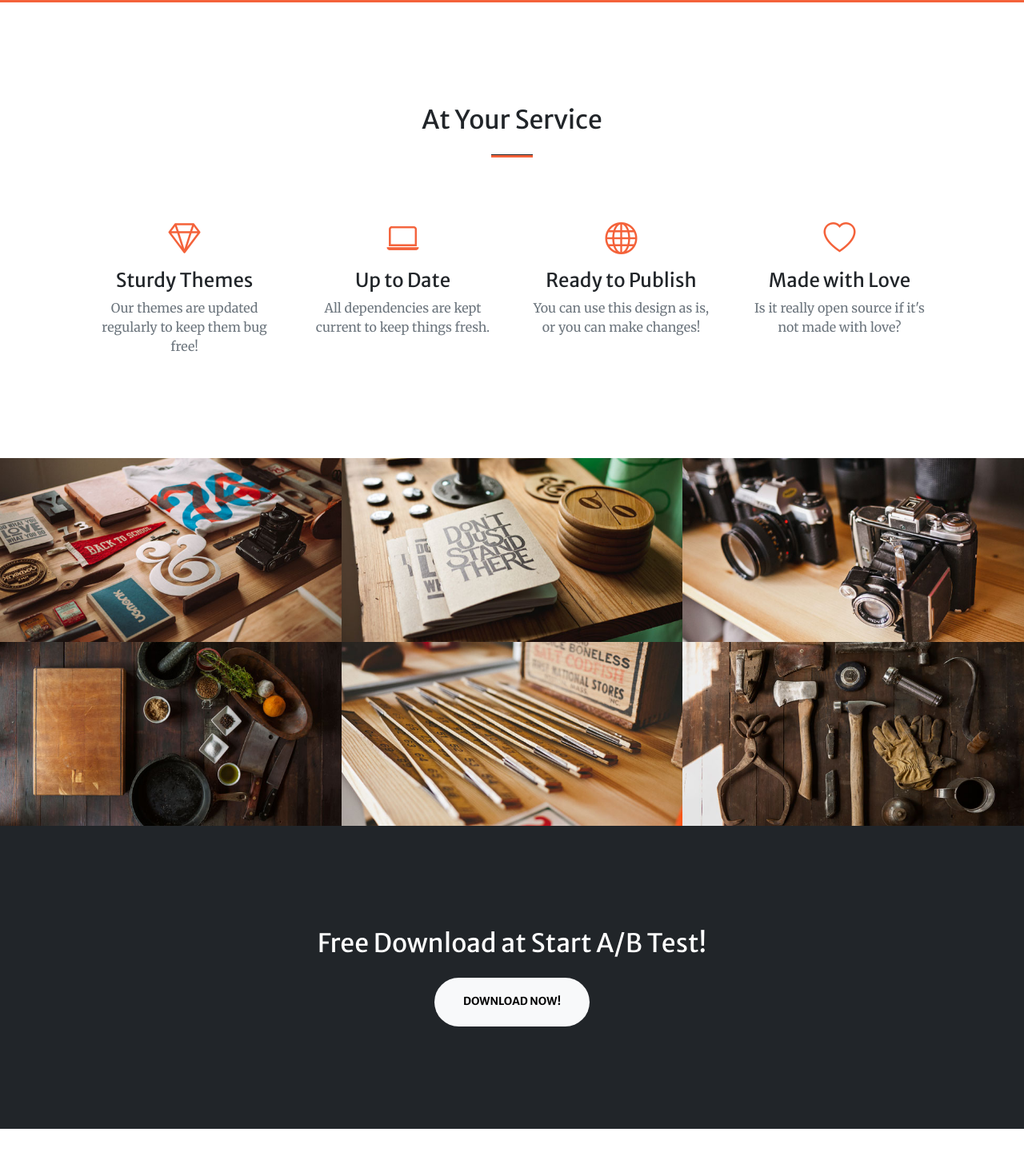
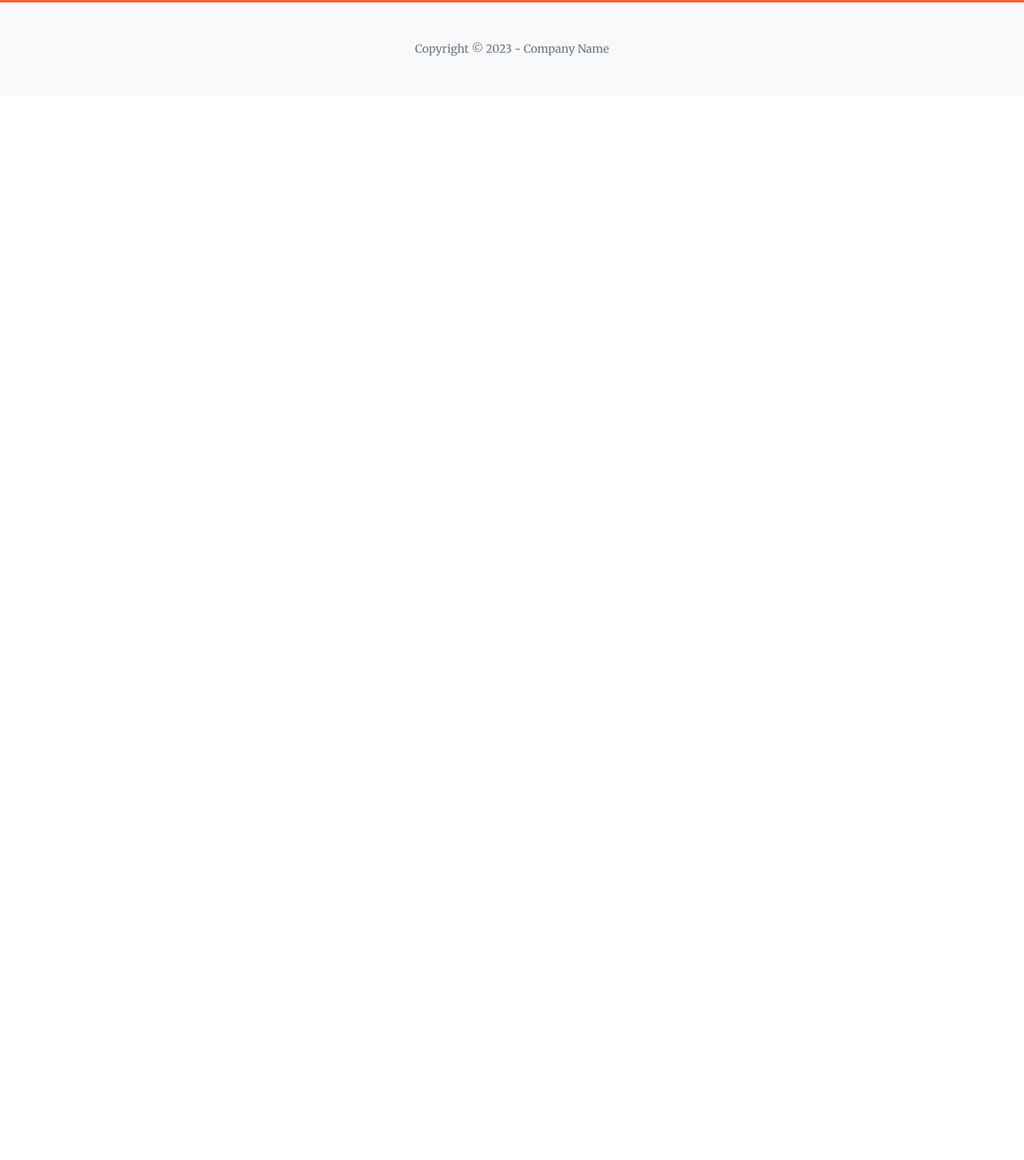
Before and after one commit to eloyg/eloyg.github.io, a plain HTML site: page page-under-test.html in a window 1280 px wide. Shown: the part 1299-2750 px from the top of the page at 80% size. After the commit the page ends 1419 px from the top, so only its background shows below. Drawn offline with nearby package versions, Linux system fonts and the light colour scheme; some packages are replaced by stand-ins of ours; a script that the page names is missing.

Commit message:
html clean up

```diff
--- a/page-under-test.html
+++ b/page-under-test.html
@@ -239,7 +239,7 @@
       </div>
     </section>
     <!-- Services-->
-    <section class="page-section" id="services">
+    <!-- <section class="page-section" id="services">
       <div class="container px-4 px-lg-5">
         <h2 class="text-center mt-0">At Your Service</h2>
         <hr class="divider" />
@@ -284,9 +284,9 @@
           </div>
         </div>
       </div>
-    </section>
+    </section> -->
     <!-- Portfolio-->
-    <div id="portfolio">
+    <!-- <div id="portfolio">
       <div class="container-fluid p-0">
         <div class="row g-0">
           <div class="col-lg-4 col-sm-6">
@@ -393,9 +393,9 @@
           </div>
         </div>
       </div>
-    </div>
+    </div> -->
     <!-- Call to action-->
-    <section class="page-section bg-dark text-white">
+    <!-- <section class="page-section bg-dark text-white">
       <div class="container px-4 px-lg-5 text-center">
         <h2 class="mb-4">Free Download at Start A/B Test!</h2>
         <a
@@ -404,9 +404,9 @@
           >Download Now!</a
         >
       </div>
-    </section>
+    </section> -->
     <!-- Contact-->
-    <section class="page-section" id="contact">
+    <!-- <section class="page-section" id="contact">
       <div class="container px-4 px-lg-5">
         <div class="row gx-4 gx-lg-5 justify-content-center">
           <div class="col-lg-8 col-xl-6 text-center">
@@ -420,15 +420,7 @@
         </div>
         <div class="row gx-4 gx-lg-5 justify-content-center mb-5">
           <div class="col-lg-6">
-            <!-- * * * * * * * * * * * * * * *-->
-            <!-- * * SB Forms Contact Form * *-->
-            <!-- * * * * * * * * * * * * * * *-->
-            <!-- This form is pre-integrated with SB Forms.-->
-            <!-- To make this form functional, sign up at-->
-            <!-- https://startbootstrap.com/solution/contact-forms-->
-            <!-- to get an API token!-->
             <form id="contactForm" data-sb-form-api-token="API_TOKEN">
-              <!-- Name input-->
               <div class="form-floating mb-3">
                 <input
                   class="form-control"
@@ -442,7 +434,6 @@
                   A name is required.
                 </div>
               </div>
-              <!-- Email address input-->
               <div class="form-floating mb-3">
                 <input
                   class="form-control"
@@ -459,7 +450,6 @@
                   Email is not valid.
                 </div>
               </div>
-              <!-- Phone number input-->
               <div class="form-floating mb-3">
                 <input
                   class="form-control"
@@ -473,7 +463,6 @@
                   A phone number is required.
                 </div>
               </div>
-              <!-- Message input-->
               <div class="form-floating mb-3">
                 <textarea
                   class="form-control"
@@ -491,10 +480,7 @@
                   A message is required.
                 </div>
               </div>
-              <!-- Submit success message-->
-              <!---->
-              <!-- This is what your users will see when the form-->
-              <!-- has successfully submitted-->
+
               <div class="d-none" id="submitSuccessMessage">
                 <div class="text-center mb-3">
                   <div class="fw-bolder">Form submission successful!</div>
@@ -505,16 +491,11 @@
                   >
                 </div>
               </div>
-              <!-- Submit error message-->
-              <!---->
-              <!-- This is what your users will see when there is-->
-              <!-- an error submitting the form-->
               <div class="d-none" id="submitErrorMessage">
                 <div class="text-center text-danger mb-3">
                   Error sending message!
                 </div>
               </div>
-              <!-- Submit Button-->
               <div class="d-grid">
                 <button
                   class="btn btn-primary btn-xl disabled"
@@ -534,7 +515,7 @@
           </div>
         </div>
       </div>
-    </section>
+    </section> -->
     <!-- Footer-->
     <footer class="bg-light py-5">
       <div class="container px-4 px-lg-5">
@@ -553,6 +534,6 @@
     <!-- * *                               SB Forms JS                               * *-->
     <!-- * * Activate your form at https://startbootstrap.com/solution/contact-forms * *-->
     <!-- * * * * * * * * * * * * * * * * * * * * * * * * * * * * * * * * * * * * * * * *-->
-    <script src="https://cdn.startbootstrap.com/sb-forms-latest.js"></script>
+    <!-- <script src="https://cdn.startbootstrap.com/sb-forms-latest.js"></script> -->
   </body>
 </html>
```
